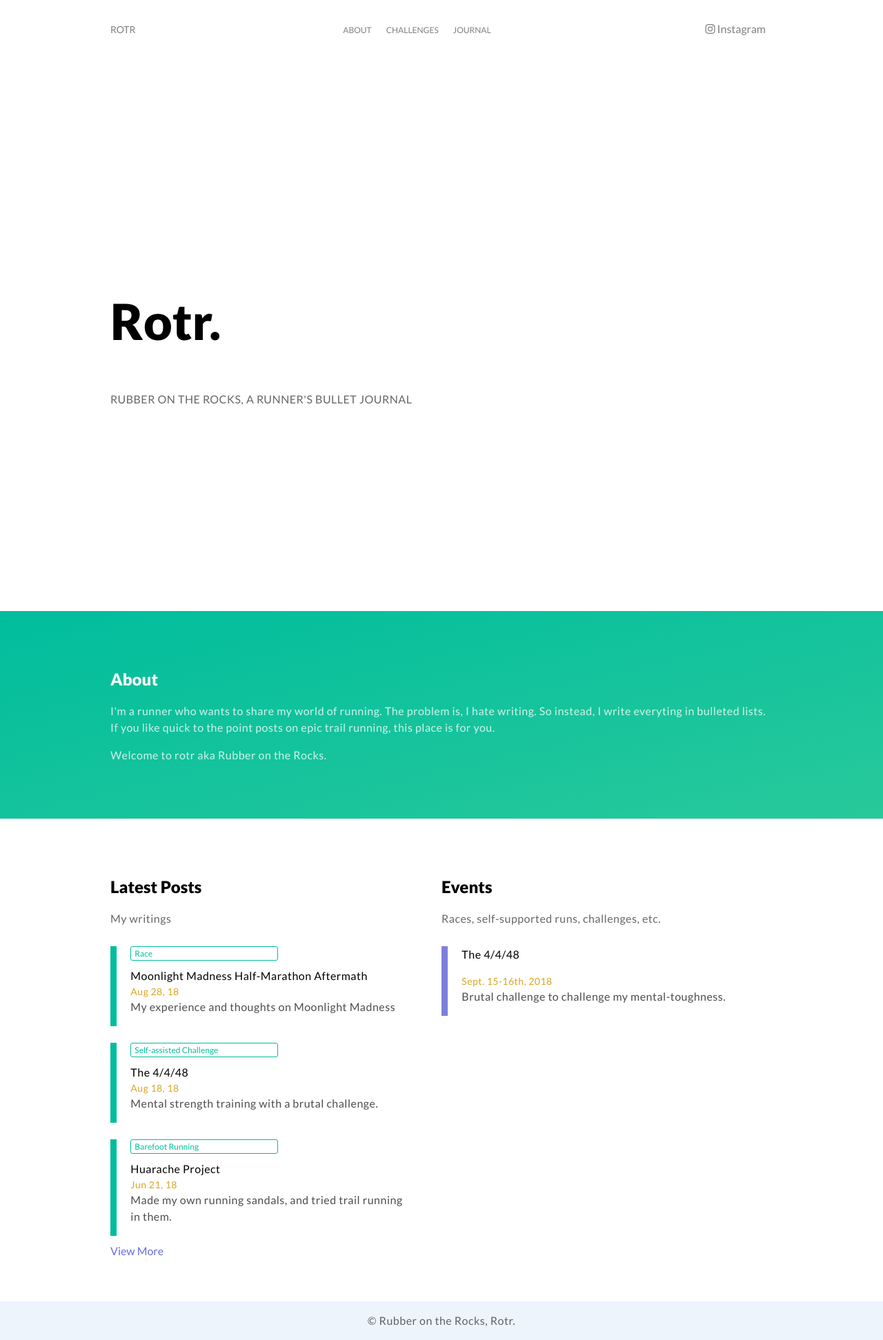
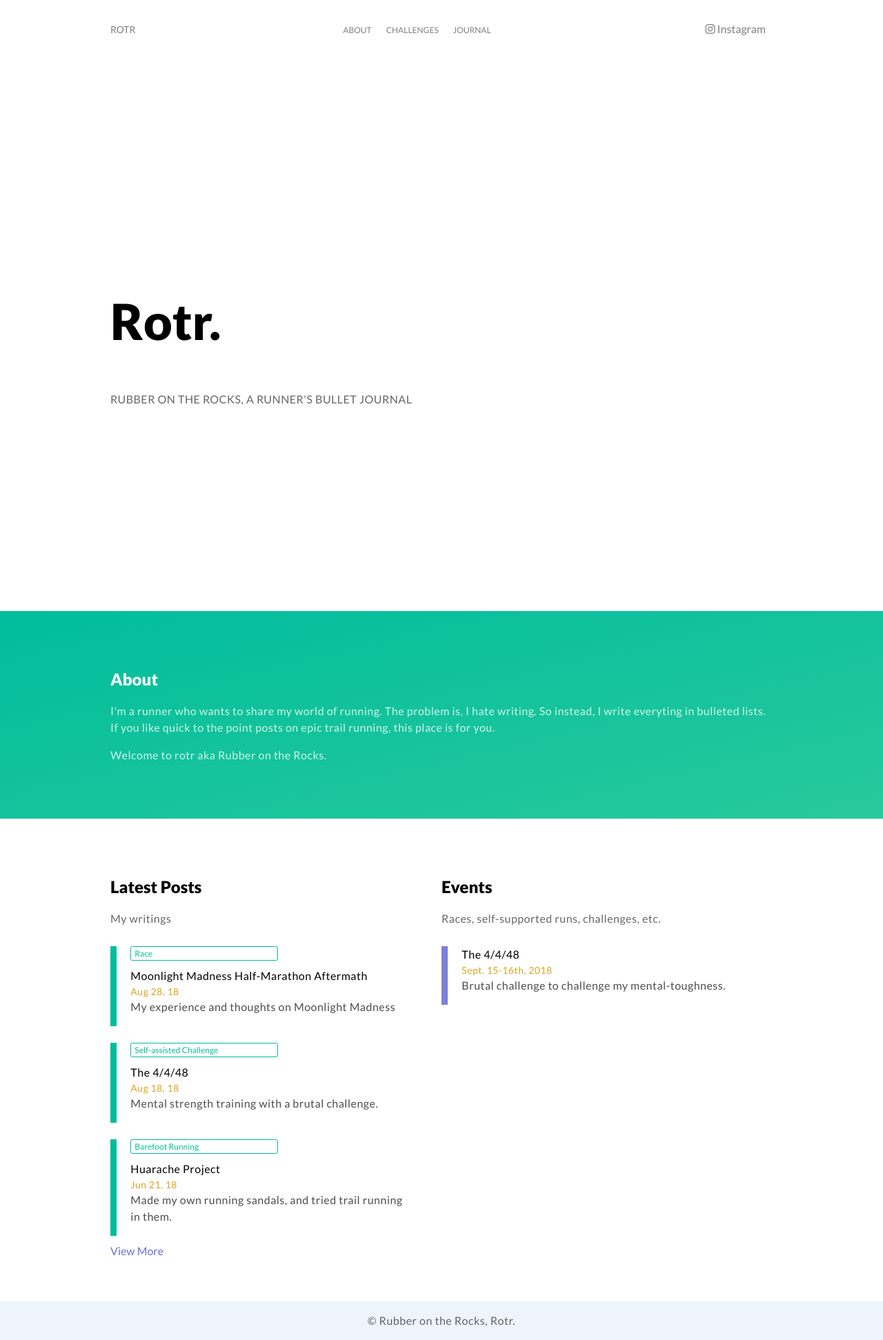
Before and after one commit to enriquezm/rotr, a Jekyll site: the page built from index.md, in a window 1280 px wide. Shown: the whole page at 69% size. Built offline with Jekyll 4.4.1, drawn with Linux system fonts in a browser that asks for light colours; nearby versions of some CDN libraries.

Commit message:
Add class for events.

```diff
--- a/_layouts/home.html
+++ b/_layouts/home.html
@@ -27,7 +27,9 @@ layout: default
 			</div>
 		{% endfor %}
 		</div>
-		<a class="link-loud" href="/journal/">View More</a>
+		<div class="link-box">
+			<a class="link-loud" href="/journal/">View More</a>
+		</div>
 	</div>
 	<div>
 		<h2>Events</h2>
@@ -38,7 +40,7 @@ layout: default
 			<div class="race-block">
 				<div class="race-icon color4"></div>
 				<div class="race-meta">
-					<p>{{ event.title }}</p>
+					<p class="post-title">{{ event.title }}</p>
 					<p class="date">{{ event.date }}</p>
 					<p class="sub-text">{{ event.lead }}</p>
 				</div>
```
